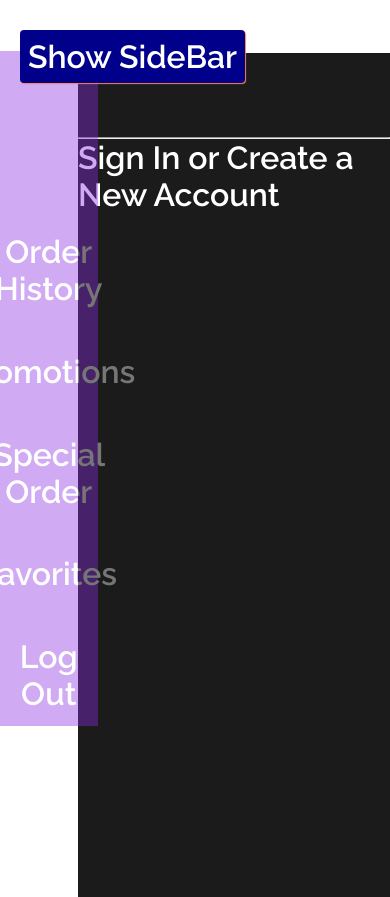
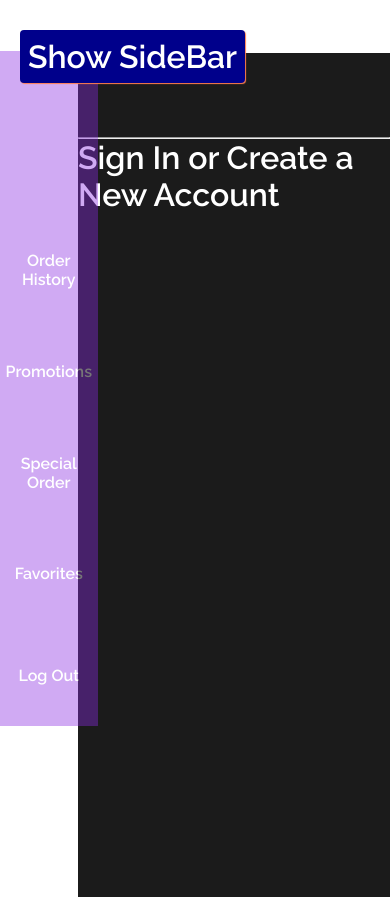
Before and after one commit to Doenut999/Byte, a React (Create React App) app: page / in a window 390 px wide. Both pictures are taken after a click on the button "Show SideBar". Built offline with nearby package versions, Linux system fonts and the light colour scheme.

Commit message:
responsive side text

```diff
--- a/src/components/MobileSideBar.js
+++ b/src/components/MobileSideBar.js
@@ -69,7 +69,7 @@ const Slink = styled(Link)`
   height: 15%;
   display: flex;
   justify-content: center;
-  font-size: 1rem;
+  font-size: 0.5em;
   align-items: center;
   text-align: center;
   cursor: pointer;
```
